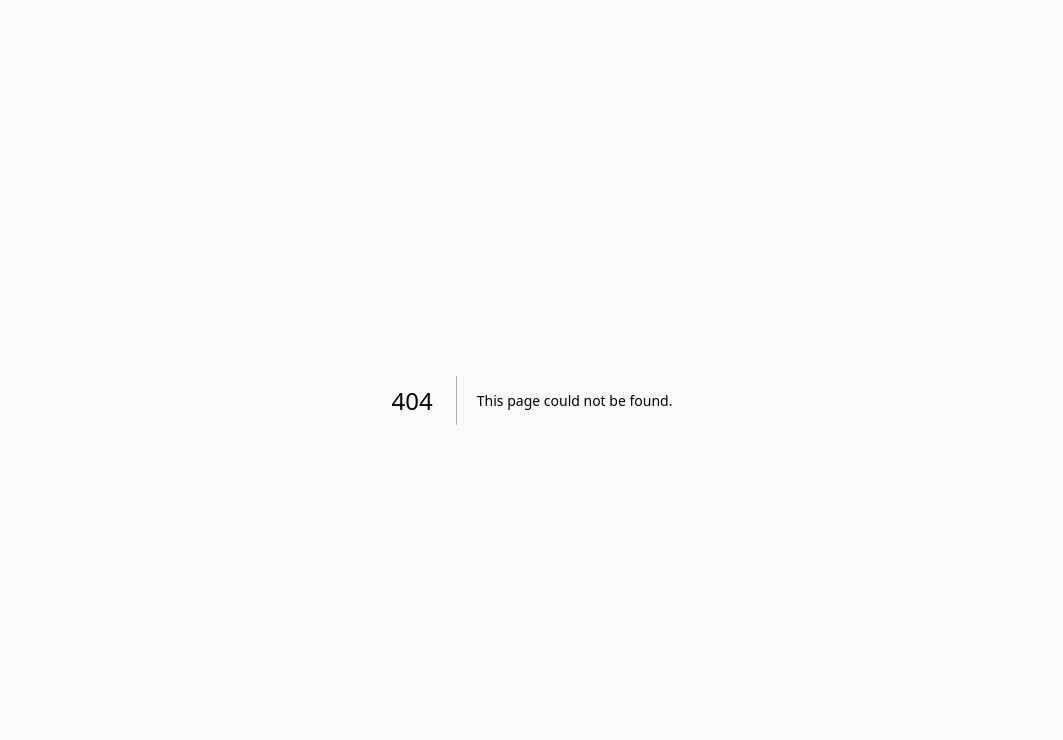
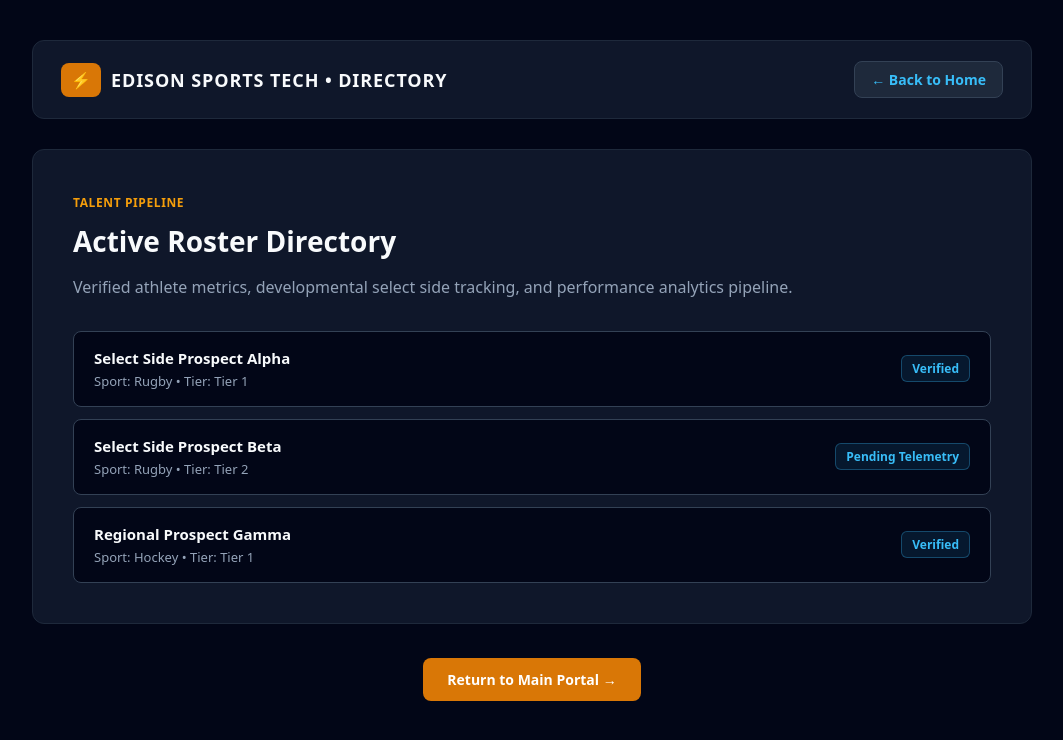
Before and after one commit to KGross16/Rugby2, a Next.js app: page /directory in a window 1280 px wide. Before the commit this address had no page. Shown: the top 740 px of the page, without its empty margins (108-1171 px from the left). Built offline with nearby package versions, Linux system fonts and the light colour scheme.

Commit message:
Add Directory component with navigation and roster

```diff
--- /dev/null
+++ b/app/directory/page.tsx
@@ -0,0 +1,57 @@
+"use client";
+import Link from "next/link";
+
+export default function Directory() {
+  return (
+    <main style={{ minHeight: "100vh", backgroundColor: "#020617", fontFamily: "system-ui, sans-serif", color: "#f8fafc", padding: "40px 20px" }}>
+      <div style={{ maxWidth: "1000px", margin: "0 auto" }}>
+
+        {/* Navigation Header */}
+        <div style={{ display: "flex", justifyContent: "space-between", alignItems: "center", backgroundColor: "#0f172a", border: "1px solid #1e293b", padding: "20px 28px", borderRadius: "12px", marginBottom: "30px" }}>
+          <div style={{ display: "flex", alignItems: "center", gap: "10px" }}>
+            <span style={{ backgroundColor: "#d97706", color: "#fff", padding: "6px 10px", borderRadius: "8px", fontWeight: "800", fontSize: "16px" }}>⚡</span>
+            <span style={{ fontSize: "18px", fontWeight: "800", letterSpacing: "0.05em", color: "#f8fafc" }}>EDISON SPORTS TECH &bull; DIRECTORY</span>
+          </div>
+          <Link href="/" style={{ backgroundColor: "#1e293b", color: "#38bdf8", padding: "8px 16px", borderRadius: "8px", textDecoration: "none", fontSize: "14px", fontWeight: "600", border: "1px solid #334155" }}>
+            &larr; Back to Home
+          </Link>
+        </div>
+
+        {/* Directory Content */}
+        <div style={{ backgroundColor: "#0f172a", border: "1px solid #1e293b", padding: "40px", borderRadius: "12px", marginBottom: "24px" }}>
+          <span style={{ fontSize: "12px", color: "#f59e0b", fontWeight: "700", textTransform: "uppercase", letterSpacing: "0.05em" }}>Talent Pipeline</span>
+          <h2 style={{ fontSize: "28px", fontWeight: "800", color: "#f8fafc", margin: "10px 0 15px 0" }}>Active Roster Directory</h2>
+          <p style={{ color: "#94a3b8", fontSize: "16px", lineHeight: "1.6", margin: "0 0 30px 0" }}>
+            Verified athlete metrics, developmental select side tracking, and performance analytics pipeline.
+          </p>
+
+          <div style={{ display: "grid", gap: "12px" }}>
+            {[
+              { name: "Select Side Prospect Alpha", sport: "Rugby", status: "Verified", tier: "Tier 1" },
+              { name: "Select Side Prospect Beta", sport: "Rugby", status: "Pending Telemetry", tier: "Tier 2" },
+              { name: "Regional Prospect Gamma", sport: "Hockey", status: "Verified", tier: "Tier 1" }
+            ].map((p, idx) => (
+              <div key={idx} style={{ display: "flex", justifyContent: "space-between", alignItems: "center", backgroundColor: "#020617", border: "1px solid #334155", padding: "16px 20px", borderRadius: "8px" }}>
+                <div>
+                  <div style={{ fontWeight: "700", color: "#f8fafc", fontSize: "15px" }}>{p.name}</div>
+                  <div style={{ color: "#94a3b8", fontSize: "13px", marginTop: "4px" }}>Sport: {p.sport} &bull; Tier: {p.tier}</div>
+                </div>
+                <span style={{ backgroundColor: "rgba(56, 189, 248, 0.1)", color: "#38bdf8", border: "1px solid rgba(56, 189, 248, 0.3)", padding: "4px 10px", borderRadius: "6px", fontSize: "12px", fontWeight: "600" }}>
+                  {p.status}
+                </span>
+              </div>
+            ))}
+          </div>
+        </div>
+
+        {/* Footer Navigation */}
+        <div style={{ textAlign: "center", padding: "20px" }}>
+          <Link href="/" style={{ backgroundColor: "#d97706", color: "#fff", padding: "12px 24px", borderRadius: "8px", textDecoration: "none", fontSize: "14px", fontWeight: "700" }}>
+            Return to Main Portal &rarr;
+          </Link>
+        </div>
+
+      </div>
+    </main>
+  );
+}
```
